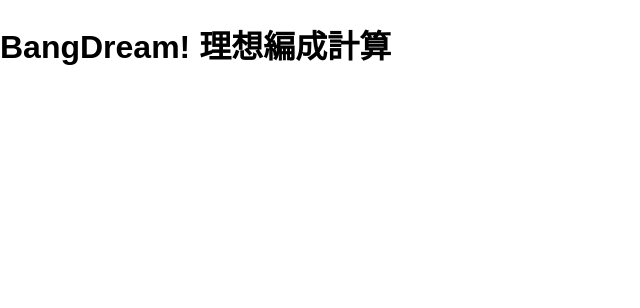
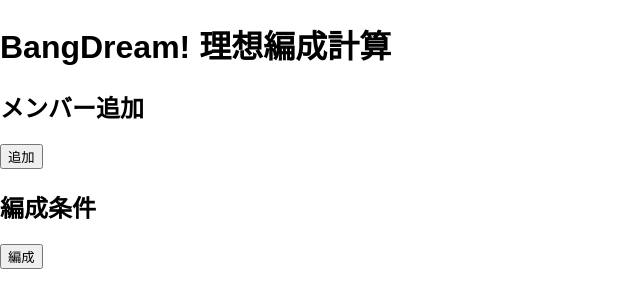
Before and after one commit to Hirotoshin/BangDream_idealOrganization, a React (Create React App) app: page / in a window 1280 px wide. Shown: the top 308 px of the page, without its empty margins (0-640 px from the left). Built offline with nearby package versions, Linux system fonts and the light colour scheme; the HTML template or start-up script is replaced by a standard one.

Commit message:
actionの作成

```diff
--- a/src/App.tsx
+++ b/src/App.tsx
@@ -5,6 +5,10 @@
     return (
       <React.Fragment>
         <h1>BangDream! 理想編成計算</h1>
+        <h2>メンバー追加</h2>
+        <button>追加</button>
+        <h2>編成条件</h2>
+        <button>編成</button>
       </React.Fragment>
     );
   }
--- /dev/null
+++ b/src/action/actionType.ts
@@ -0,0 +1,3 @@
+export enum ActionType {
+  ADDMEMBER = "ADDMEMBER"
+}
```
Also changed, not shown: src/action/action.ts (added, +12 -0 lines), src/action/actionCreater.ts (added, +19 -0 lines).
